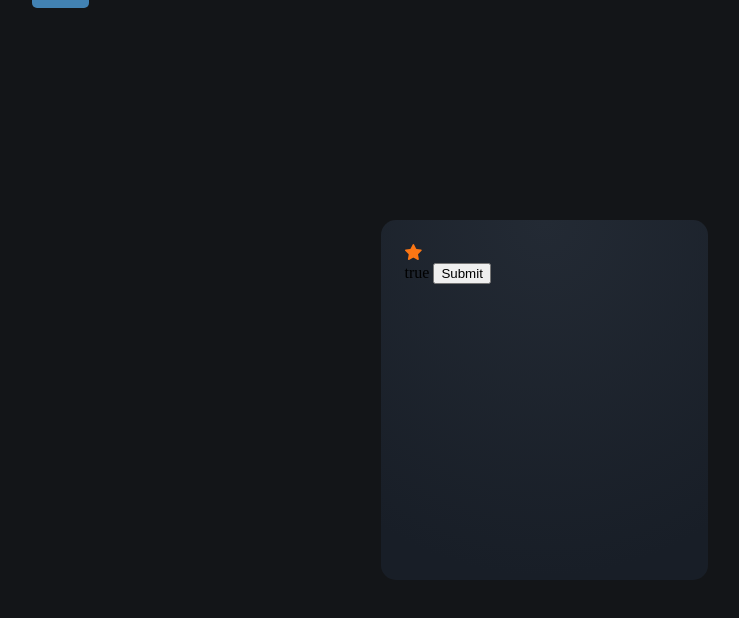
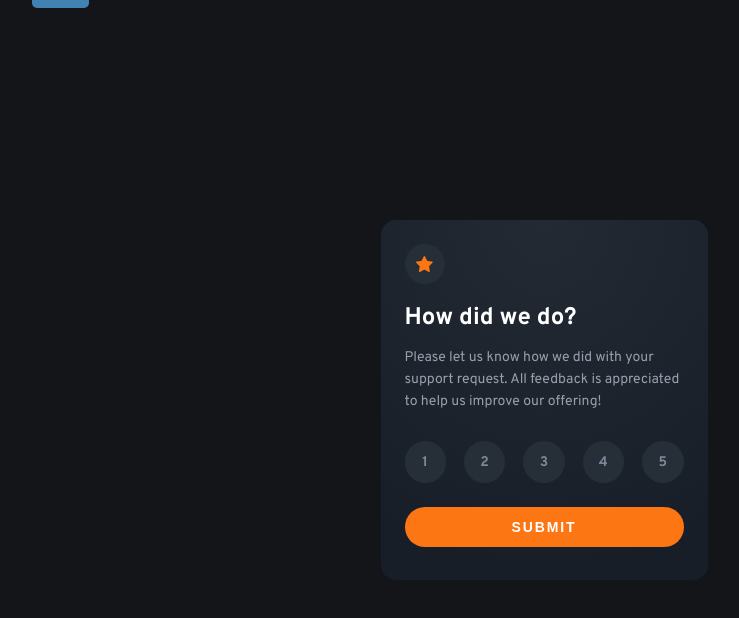
Before and after one commit to alexanderivanov2/frontend-mentor, a Vue app: page /newbie/interactive-rating-card in a window 1280 px wide. Shown: the top 618 px of the page, without its empty margins (96-835 px from the left). Built offline with nearby package versions, Linux system fonts and the light colour scheme.

Commit message:
implement voting card vote side layout and style

```diff
--- a/src/views/NewbiePages/InteractiveRatingCard/InteractiveRatingCardVote.vue
+++ b/src/views/NewbiePages/InteractiveRatingCard/InteractiveRatingCardVote.vue
@@ -1,19 +1,39 @@
 <template>
-    <div class="interactive-rating-card-content-wrpaper">
+    <div class="interactive-rating-card-content-wrapper">
         <template v-if="!rating">
             <div class="star-wrapper">
                 <img :src="starIcon" alt="star icon">
             </div>
 
-            {{ isRated }}
+            <h3 class="interactive-rating-card-label">How did we do?</h3>
+            <p class="interactive-rating-card-description">
+                Please let us know how we did with your support request. All feedback is appreciated to help us improve our offering!
+            </p>
 
-            <button @click="vote">Submit</button>
+            <div class="interactive-rating-card-voting-options">
+                <div
+                    v-for="voteValue in 5"
+                    :key="voteValue"
+                    @click="selectVoteValue(voteValue)"
+                    class="interactive-rating-card-voting-option"
+                    :class="{'selected': voteValue === selectedVoteValue }"
+                >
+                    <span class="vote-value">{{ voteValue }}</span>
+                </div>
+            </div>
+
+            <button
+                class="interactive-rating-card-submit-btn"
+                @click="vote"
+            >
+                Submit
+            </button>
         </template>
     </div>
 </template>
 
 <script setup>
-import { toRefs } from 'vue'
+import { ref, toRefs } from 'vue'
 
 import starIcon from '../../../../public/assets/images/interactiveRatignCard/icon-star.svg'
 
@@ -26,7 +46,119 @@ const props = defineProps({
 })
 const { rating } = toRefs(props)
 
+const selectedVoteValue = ref(null);
+
+function selectVoteValue(voteValue) {
+    console.log(voteValue)
+    selectedVoteValue.value = voteValue;
+    console.log(selectedVoteValue.value)
+}
+
 function vote() {
 }
 
 </script>
+
+<style lang="scss" scoped>
+@import url('https://fonts.googleapis.com/css2?family=Overpass:wght@400;700&display=swap');
+
+$dark-blue: #262E38;
+$light-gray: #969FAD;
+$medium-gray: #7C8798;
+$orange: #FC7614;
+.interactive-rating-card-content-wrapper {
+    font-family: 'Overpass', sans-serif;
+    .star-wrapper {
+        width: 40px;
+        height: 40px;
+        display: flex;
+        justify-content: center;
+        align-items: center;
+        background-color: $dark-blue;
+        border-radius: 50px;
+        margin-bottom: 19px;
+    }
+
+    .interactive-rating-card-label {
+        color: white;
+        font-size: 24px;
+        font-weight: 700;
+        line-height: normal;
+        margin-bottom: 10px;
+    }
+
+    .interactive-rating-card-description {
+        color: $light-gray;
+        font-size: 14px;
+        line-height: 22px;
+        padding-top: 4px;
+        margin-bottom: 4px;
+    }
+
+    .interactive-rating-card-voting-options {
+        padding: 24px 0 24px;
+        display: flex;
+        gap: 18px;
+
+        .interactive-rating-card-voting-option {
+            width: 42px;
+            height: 42px;
+            background-color: $dark-blue;
+            display: flex;
+            justify-content: center;
+            align-items: center;
+            border-radius: 50px;
+            cursor: pointer;
+
+            .vote-value {
+                color: $medium-gray;
+                padding-top: 2px;
+                font-size: 14px;
+                line-height: 24px;
+                font-weight: 700;
+                letter-spacing: 0.175px;
+                text-align: center;
+                vertical-align: middle;
+            }
+
+            &.selected {
+                background-color: $medium-gray;
+
+                .vote-value {
+                    color: white;
+                }
+            }
+
+            &:hover {
+                background-color: $orange;
+                .vote-value {
+                    color: white;
+                }
+            }
+        }
+    }
+
+    .interactive-rating-card-submit-btn {
+        background-color: $orange;
+        display: inline-block;
+        width: 100%;
+        padding: 12px;
+        border-radius: 22.5px;
+        border: none;
+        color: white;
+        font-size: 14px;
+        font-weight: 700;
+        text-transform: uppercase;
+        letter-spacing: 1.867px;
+        line-height: normal;
+        transition: all ease-in-out 500ms;
+        cursor: pointer;
+
+        &:hover {
+            background-color: white;
+            color: $orange;
+        }
+    }
+}
+
+</style>
```
